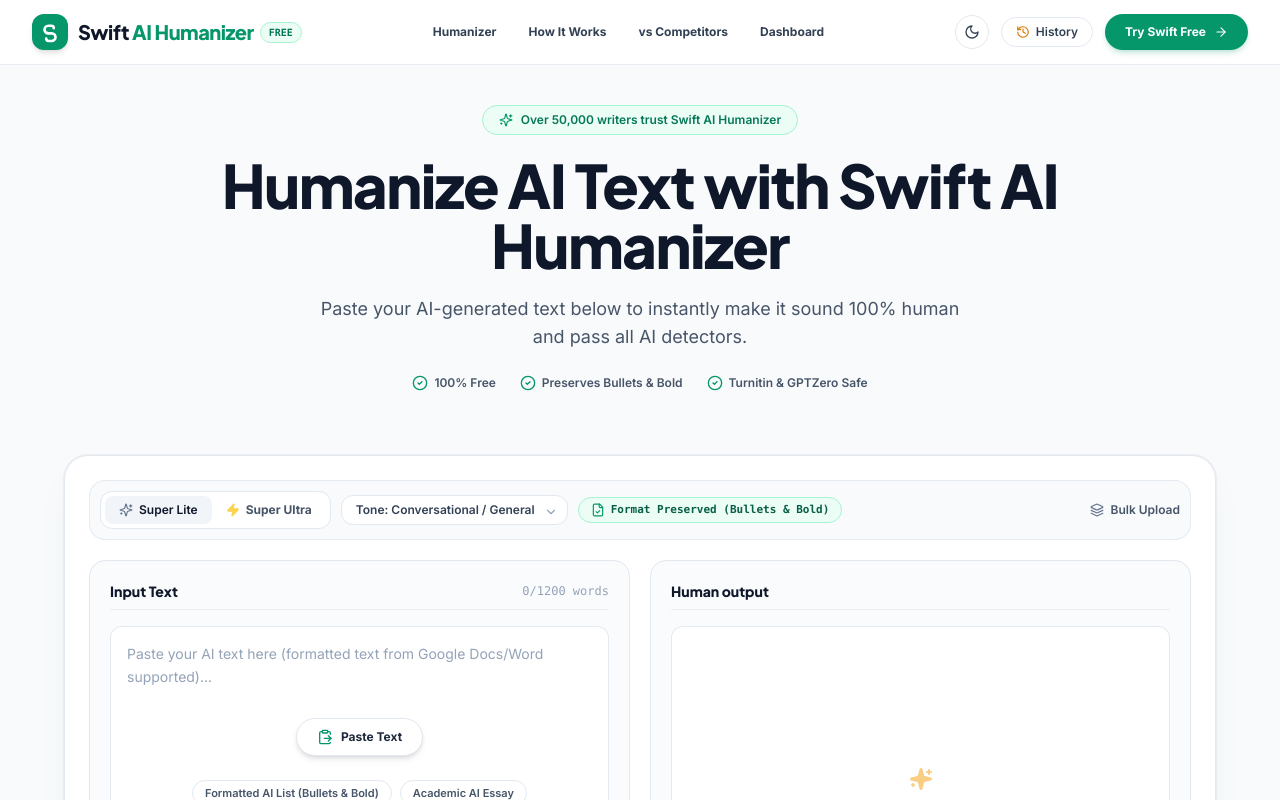
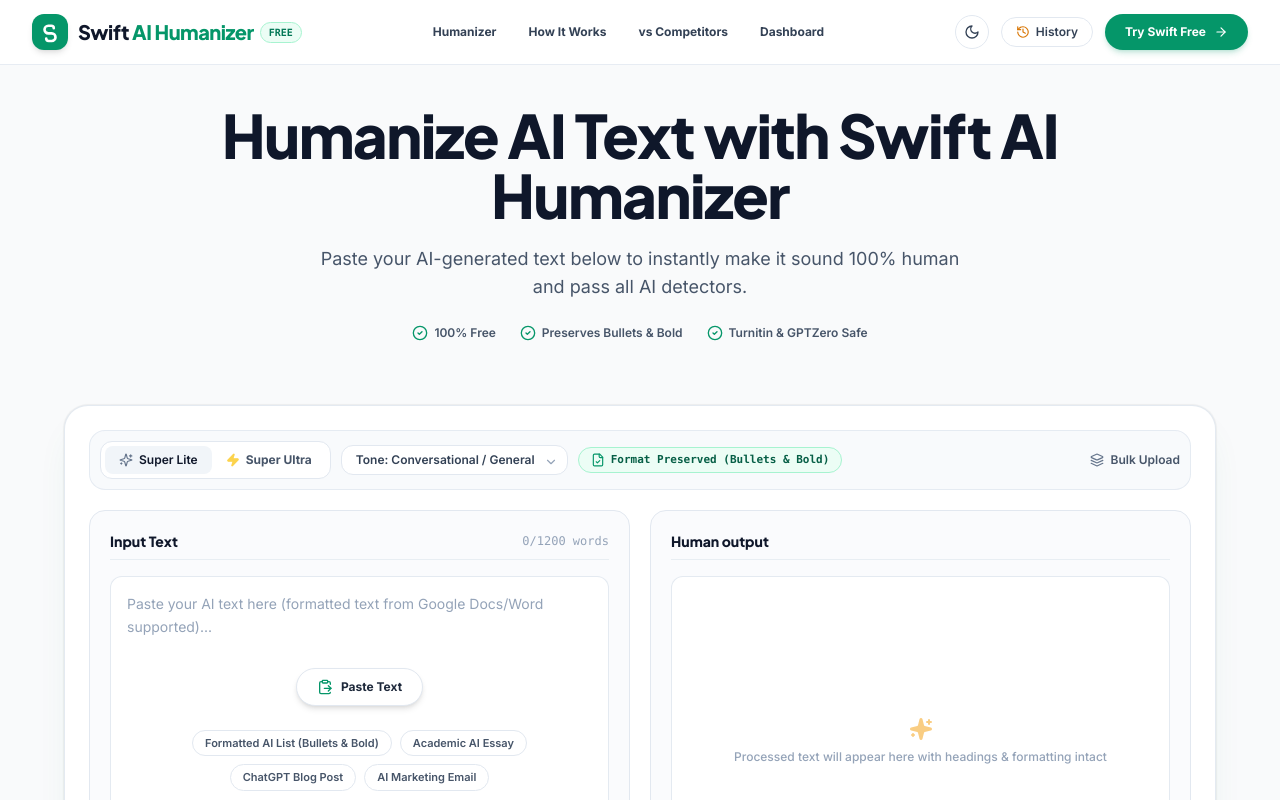
Before and after one commit to akashojha2011-jpg/swift-ai-humanizer, a Next.js app: page / in a window 1280 px wide. Shown: the top 800 px of the page. Built offline with nearby package versions, Linux system fonts and the light colour scheme.

Commit message:
Remove hero pill badge

```diff
--- a/app/page.tsx
+++ b/app/page.tsx
@@ -16,11 +16,6 @@
       <div className="max-w-7xl mx-auto px-4 sm:px-6 lg:px-8 pt-10 pb-24 space-y-16">
         {/* Main Hero Banner */}
         <div className="text-center max-w-4xl mx-auto space-y-5">
-          <div className="inline-flex items-center gap-2 px-4 py-1.5 rounded-full bg-brand-50 dark:bg-emerald-950/90 border border-brand-200 dark:border-emerald-800 text-brand-700 dark:text-emerald-300 text-xs font-semibold shadow-2xs">
-            <Sparkles className="w-3.5 h-3.5 text-brand-600 dark:text-emerald-400" />
-            <span>Over 50,000 writers trust Swift AI Humanizer</span>
-          </div>
-
           <h1 className="font-heading font-extrabold text-4xl sm:text-6xl text-slate-900 dark:text-white tracking-tight leading-tight">
             Humanize AI Text with Swift AI Humanizer
           </h1>
```
